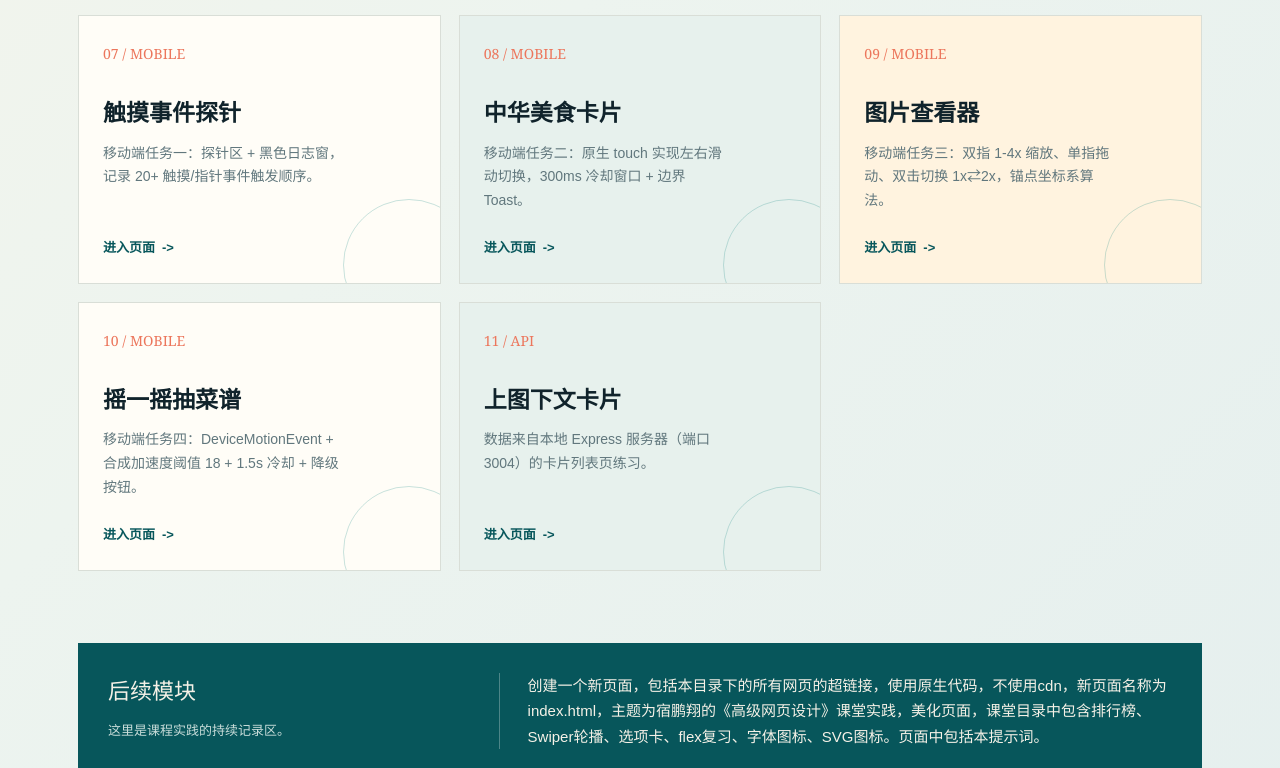
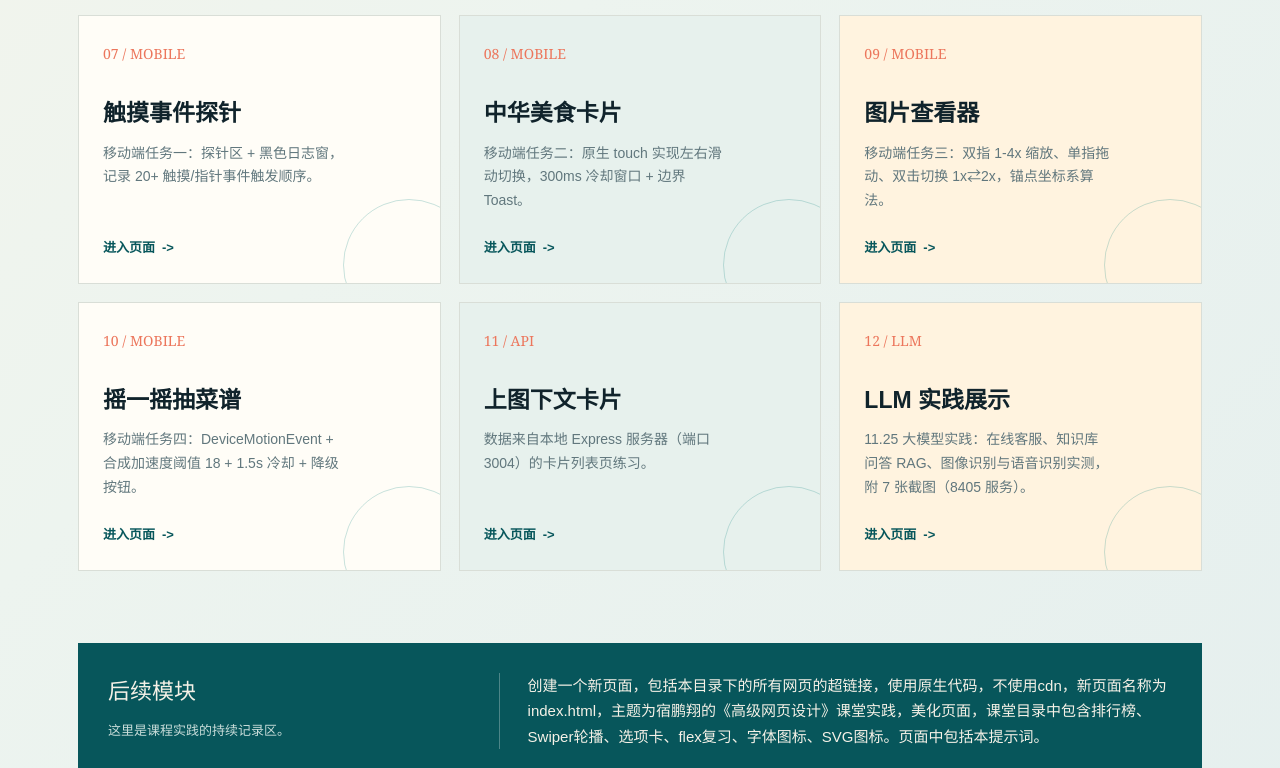
Before and after one commit to Suxxxxp/supengxiang, a plain HTML site: page index.html in a window 1280 px wide. Shown: the part 1172-1940 px from the top of the page. Drawn offline with Linux system fonts and the light colour scheme.

Commit message:
首页新增12号卡片：11.25 LLM实践展示入口

```diff
--- a/index.html
+++ b/index.html
@@ -50,7 +50,7 @@
 		.spx_module_card:nth-child(6) { background:#fff3df; }
 		/* 宿鹏翔：新增卡片延续三色交替 —— 白/淡绿/淡黄循环 */
 		.spx_module_card:nth-child(8),.spx_module_card:nth-child(11) { background:#e7f1ed; }
-		.spx_module_card:nth-child(9) { background:#fff3df; }
+		.spx_module_card:nth-child(9),.spx_module_card:nth-child(12) { background:#fff3df; }
 		.spx_module_number { color:var(--spx_coral); font-family:Georgia,serif; font-size:14px; }
 		.spx_module_card h3 { margin:27px 0 8px; font-size:23px; }
 		.spx_module_card p { max-width:245px; margin-bottom:0; color:var(--spx_muted); font-size:14px; }
@@ -83,7 +83,7 @@
 		</div>
 		<section class="spx_hero" aria-labelledby="spx_page_title">
 			<div><p class="spx_eyebrow">ADVANCED WEB DESIGN / CLASS PRACTICE</p><h1 id="spx_page_title">高级网页设计<br>课堂实践</h1><p class="spx_hero_copy">从布局、图标到交互与轮播组件，把每一次课堂练习整理成一份可以持续生长的网页作品集。</p></div>
-			<aside class="spx_hero_note"><strong>当前进度 / 11 modules ready</strong><p>目录会随着学习继续扩展。点击下方模块，进入对应的独立实践页面。</p></aside>
+			<aside class="spx_hero_note"><strong>当前进度 / 12 modules ready</strong><p>目录会随着学习继续扩展。点击下方模块，进入对应的独立实践页面。</p></aside>
 		</section>
 	</header>
 
@@ -103,6 +103,7 @@
 				<a class="spx_module_card" href="./mobile-zoom.html"><div><span class="spx_module_number">09 / MOBILE</span><h3>图片查看器</h3><p>移动端任务三：双指 1-4x 缩放、单指拖动、双击切换 1x⇄2x，锚点坐标系算法。</p></div><span class="spx_open_link">进入页面</span></a>
 				<a class="spx_module_card" href="./mobile-sensor.html"><div><span class="spx_module_number">10 / MOBILE</span><h3>摇一摇抽菜谱</h3><p>移动端任务四：DeviceMotionEvent + 合成加速度阈值 18 + 1.5s 冷却 + 降级按钮。</p></div><span class="spx_open_link">进入页面</span></a>
 				<a class="spx_module_card" href="./poems.html"><div><span class="spx_module_number">11 / API</span><h3>上图下文卡片</h3><p>数据来自本地 Express 服务器（端口 3004）的卡片列表页练习。</p></div><span class="spx_open_link">进入页面</span></a>
+				<a class="spx_module_card" href="http://localhost:8405/11.25.html"><div><span class="spx_module_number">12 / LLM</span><h3>LLM 实践展示</h3><p>11.25 大模型实践：在线客服、知识库问答 RAG、图像识别与语音识别实测，附 7 张截图（8405 服务）。</p></div><span class="spx_open_link">进入页面</span></a>
 			</div>
 		</section>
 
```
